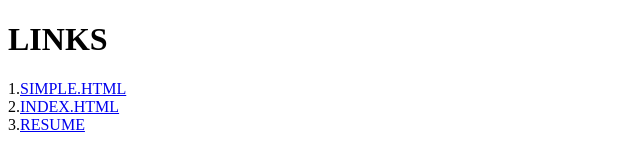
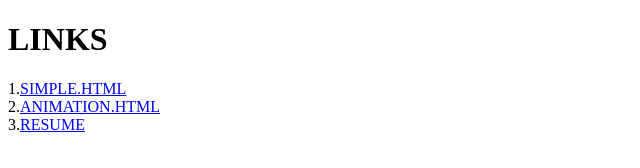
Before and after one commit to Gosainmanish/HTML-frames-hyperlink, a plain HTML site: page links.html in a window 1280 px wide. Shown: the full height of the page, 0-640 px from the left. Drawn offline with Linux system fonts and the light colour scheme.

Commit message:
Update links.html
animation.html

```diff
--- a/links.html
+++ b/links.html
@@ -5,7 +5,7 @@
 <body>
     <h1>LINKS</h1>
     1.<a href="simple.html" target ="_blank">SIMPLE.HTML</a><br>
-    2.<a href="index.html" target ="_blank">INDEX.HTML</a><br>
+    2.<a href="animation.html" target ="_blank">ANIMATION.HTML</a><br>
     3.<a href="resume.html" target="_blank">RESUME</a><br>
 </body>
 </html>
```
